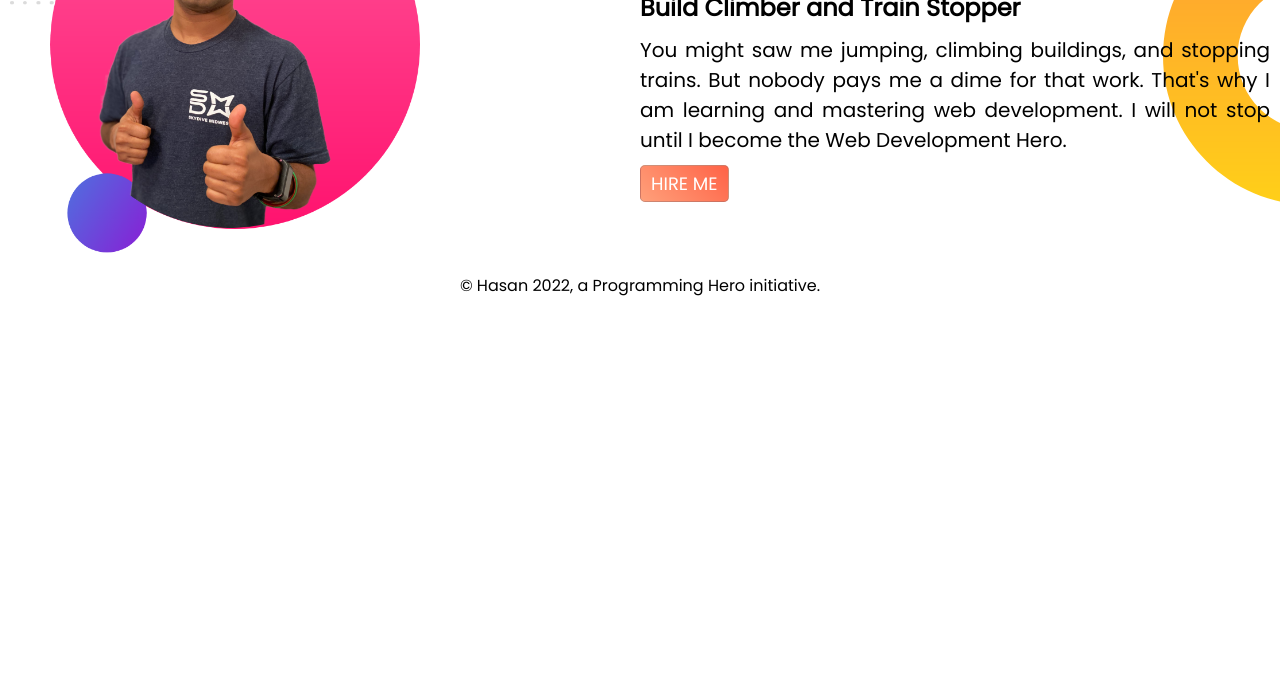
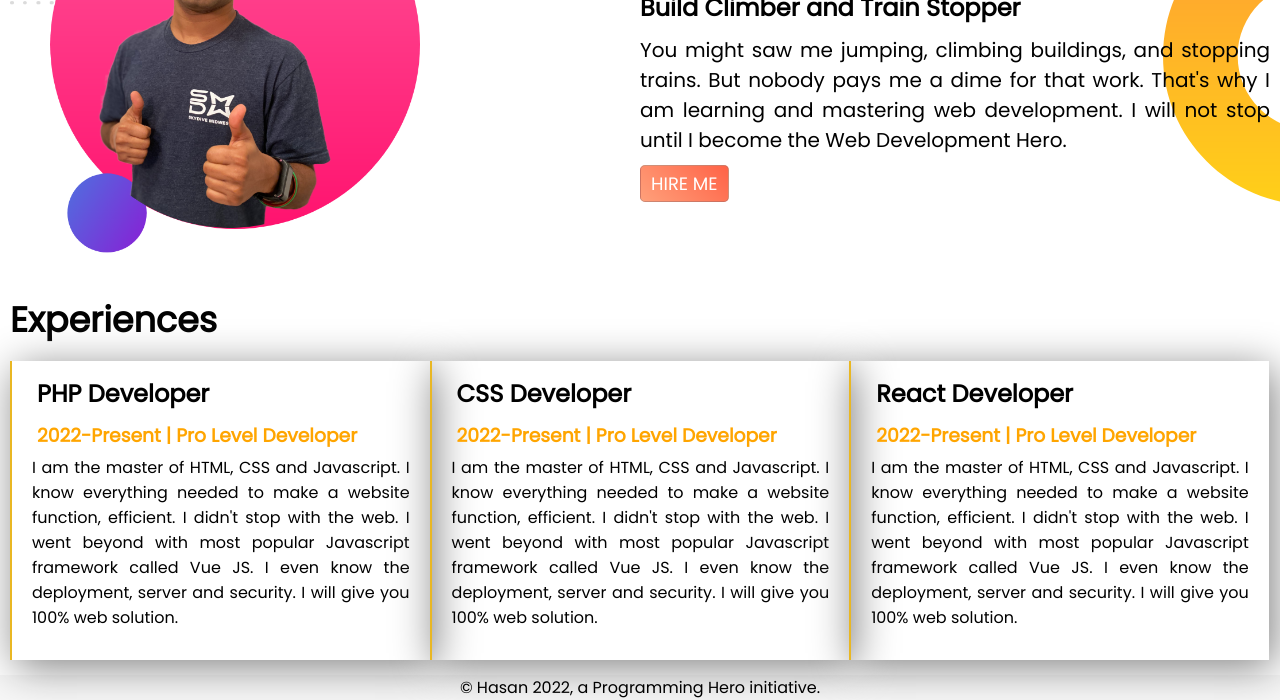
Before and after one commit to hasan-mia/mission-22, a plain HTML site: page index.html in a window 1280 px wide. Shown: the part 682-1382 px from the top of the page. Before the commit the page ends 980 px from the top, so only its background shows below. Drawn offline with Linux system fonts and the light colour scheme.

Commit message:
final project

```diff
--- a/css/style.css
+++ b/css/style.css
@@ -51,6 +51,12 @@ img{
     text-transform: uppercase;
     border-radius: 5px;
 }
+
+.title {
+    font-size: 35px;
+    margin-bottom: 15px;
+}
+
 /* Header Section */
 .main-menu {
     float: left;
@@ -156,9 +162,21 @@ input[type="search"] {
     font-size: 20px;
     text-align: justify;
 }
-
-.copywright{
+/* Experience */
+.experience {
+    padding: 10px 20px;
+    text-align: justify;
+    box-shadow: 5px 7px 40px grey;
+    border-left: 2px solid #e9b723;
+    height: 100%;
+}
+.experience h1, .experience h3 {
+    padding: 5px 5px;
+}
+.copywright {
     text-align: center;
+    margin-top: 15px;
+    background: #f7f7f7;
 }
 
 
--- a/index.html
+++ b/index.html
@@ -73,6 +73,38 @@
     </div>
 </section>
 
+<!-- Experience Section -->
+<section id="experiences">
+    <div class="container">
+        <div class="row">
+            <div class="col">
+                <h1 class="title">Experiences</h1>
+            </div>
+            <div class="col-3">
+                <div class="experience">
+                    <h1> PHP Developer</h1>
+                    <h3 class="orange">2022-Present | Pro Level Developer</h3>
+                    <p>I am the master of HTML, CSS and Javascript. I know everything needed to make a website function, efficient. I didn't stop with the web. I went beyond with most popular Javascript framework called Vue JS. I even know the deployment, server and security. I will give you 100% web solution.</p>
+                </div>
+            </div>
+            <div class="col-3">
+                <div class="experience">
+                    <h1> CSS Developer</h1>
+                    <h3 class="orange">2022-Present | Pro Level Developer</h3>
+                    <p>I am the master of HTML, CSS and Javascript. I know everything needed to make a website function, efficient. I didn't stop with the web. I went beyond with most popular Javascript framework called Vue JS. I even know the deployment, server and security. I will give you 100% web solution.</p>
+                </div>
+            </div>
+            <div class="col-3">
+                <div class="experience">
+                    <h1> React Developer</h1>
+                    <h3 class="orange">2022-Present | Pro Level Developer</h3>
+                    <p>I am the master of HTML, CSS and Javascript. I know everything needed to make a website function, efficient. I didn't stop with the web. I went beyond with most popular Javascript framework called Vue JS. I even know the deployment, server and security. I will give you 100% web solution.</p>
+                </div>
+            </div>
+        </div>
+    </div>
+</section>
+
 <footer>
     <div class="copywright">
         <p>© Hasan 2022, a Programming Hero initiative.</p>
```
